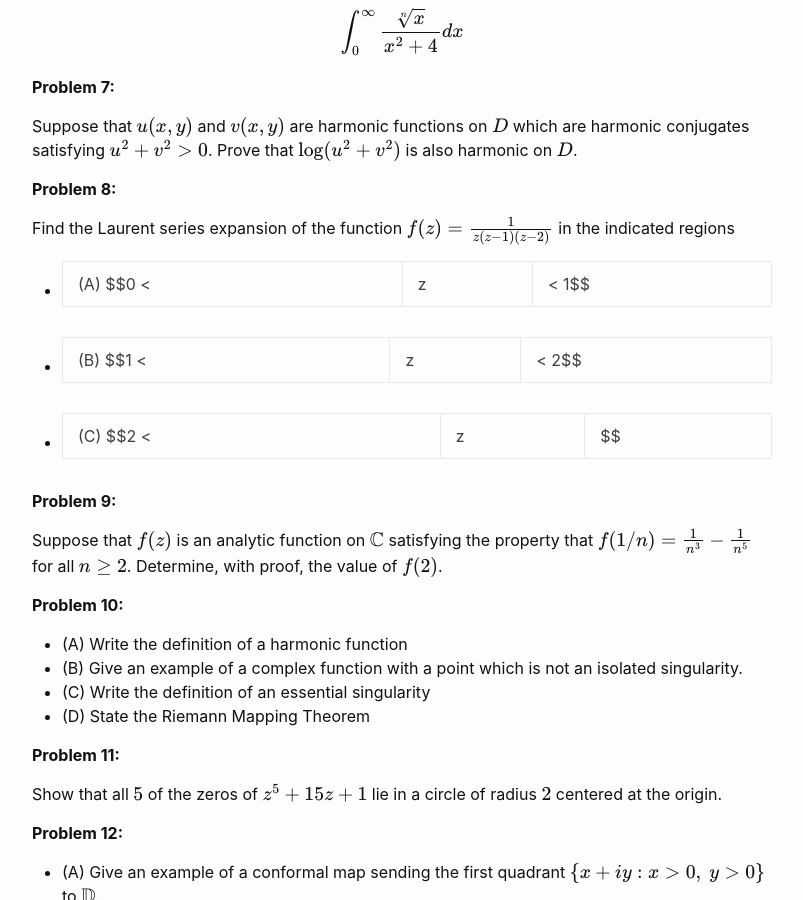
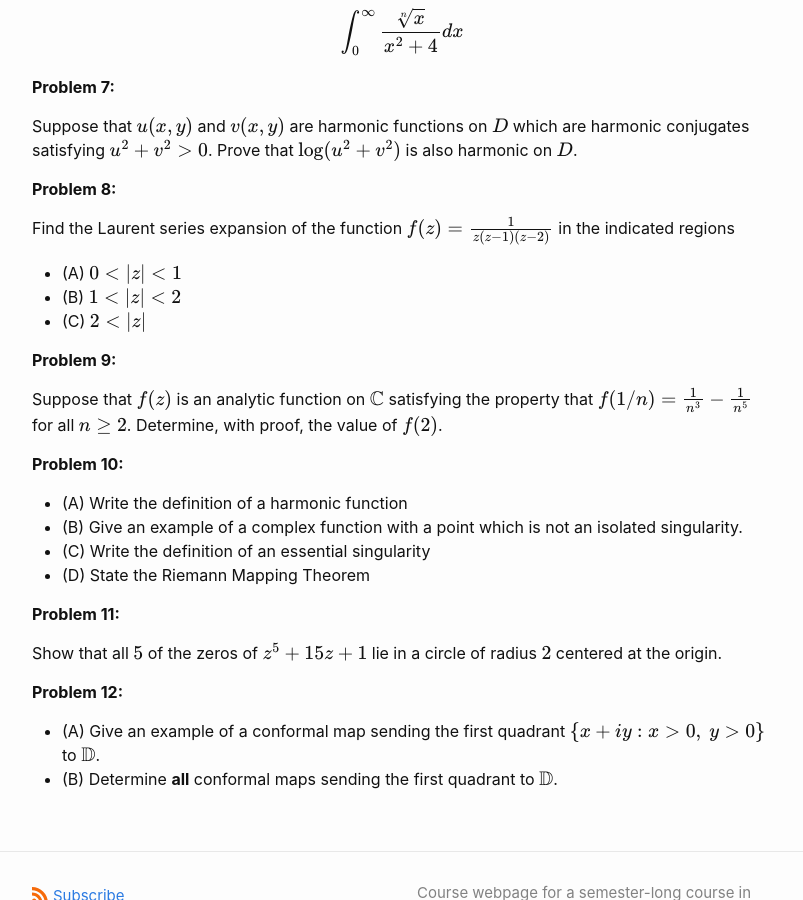
Before and after one commit to wcasper/math412fall2021, a Jekyll site: the page built from _exams/practice-final.md, in a window 1280 px wide and 900 px high, scrolled down 1154 px. Shown: the whole window, without its empty margins (238-1041 px from the left). Built offline with Jekyll 4.4.1, drawn with Linux system fonts in a browser that asks for light colours.

Commit message:
fixed typo

```diff
--- a/_exams/practice-final.md
+++ b/_exams/practice-final.md
@@ -55,9 +55,9 @@ Suppose that $$u(x,y)$$ and $$v(x,y)$$ are harmonic functions on $$D$$ which are
 
 Find the Laurent series expansion of the function  $$f(z) = \frac{1}{z(z-1)(z-2)}$$ in the indicated regions
 
-* (A) $$0 < |z| < 1$$
-* (B) $$1 < |z| < 2$$
-* (C) $$2 < |z| $$
+* (A) $$0 < \lvert z\rvert < 1$$
+* (B) $$1 < \lvert z\rvert < 2$$
+* (C) $$2 < \lvert z\rvert $$
 
 **Problem 9:**
 
```
